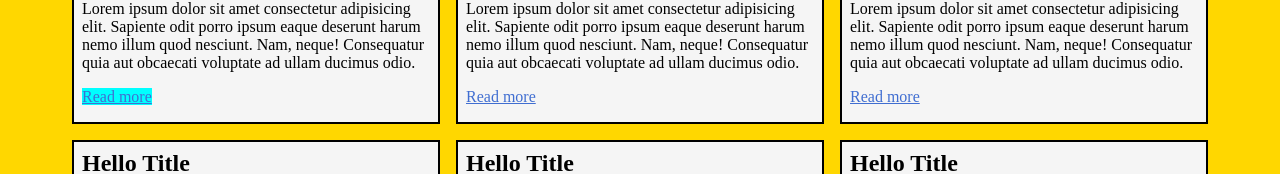
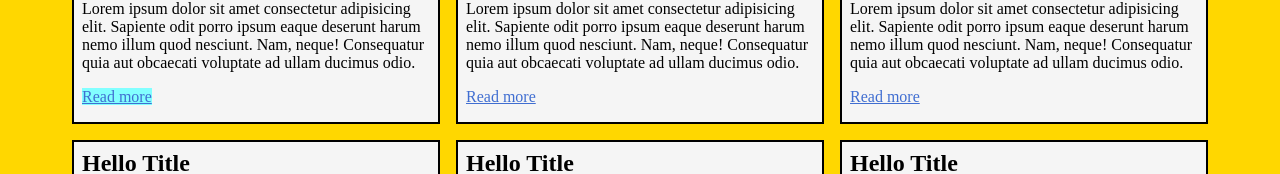
Before and after one commit to 202251138/HANDS-ON_EXERCISE_NO.-9-B14, a plain HTML site: page index.html in a window 1280 px wide. In both pictures the pointer is over the link 116 px from the left and 318 px from the top of the page. Shown: the part 222-396 px from the top of the page. Drawn offline with Linux system fonts and the light colour scheme.

Commit message:
Update style.css

```diff
--- a/css/style.css
+++ b/css/style.css
@@ -3,48 +3,54 @@
     padding: 0;
     box-sizing: border-box;
 }
+
 body{
     background-color: gold;
 }
+
 .container{
 
     padding-top: 5rem;
     padding-left: 4rem;
     padding-right: 4rem;
 }
+
 .h1{
     display: grid;
     justify-content: center;
 
     padding-bottom: 2.5rem;
 }
+
 h1 {
     display: inline-block;
     border: 2px solid;
     padding: 0.25rem;
     background-color: whitesmoke;
 }
+
 .container10{
-
     padding: 0.5rem;
 }
+
 .containers{
     border: 2px solid;
     padding: 0.5rem;
     background-color: whitesmoke;
 
 }
+
 p{
     padding-top: 0.5rem;
     padding-bottom: 0.5rem;
 
 }
+
 .cons {
     display: grid;
     grid-template-areas:
       'header1 header2 header3'
       'footer1 footer2 footer3';
-
   }
 
   .container1 { grid-area: header1; }
@@ -53,7 +59,6 @@
   .container4 { grid-area: footer1; }
   .container5 { grid-area: footer2; }
   .container6 { grid-area: footer3; }
-
 
   @media screen and (min-width: 280px){
     .cons {
@@ -133,7 +138,7 @@
     color: rgb(64, 110, 209);
 }
 a:hover, a:focus {
-    background-color: aqua;
+    background-color: rgb(130, 255, 255);
 }
 a:active{
     color: red;
```
